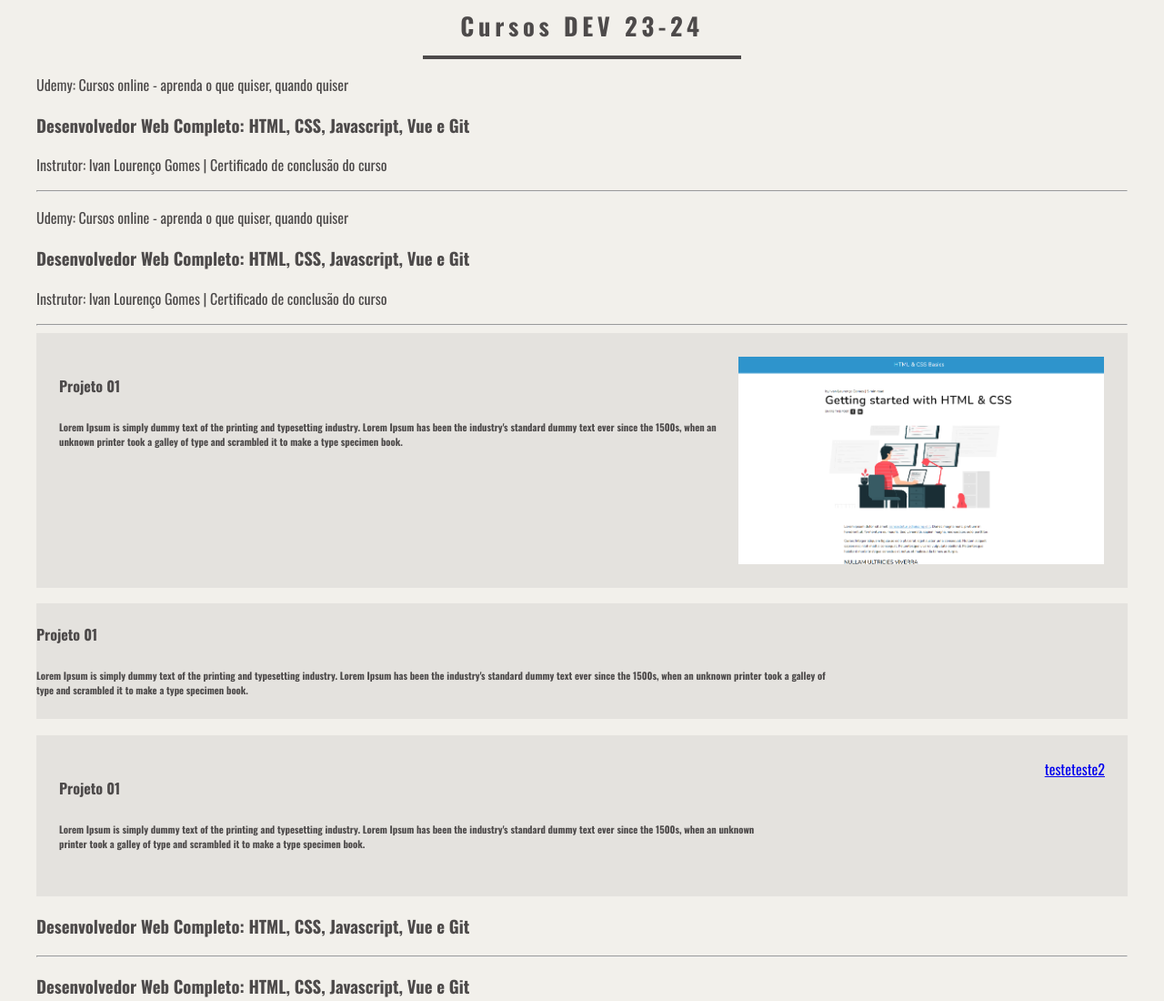
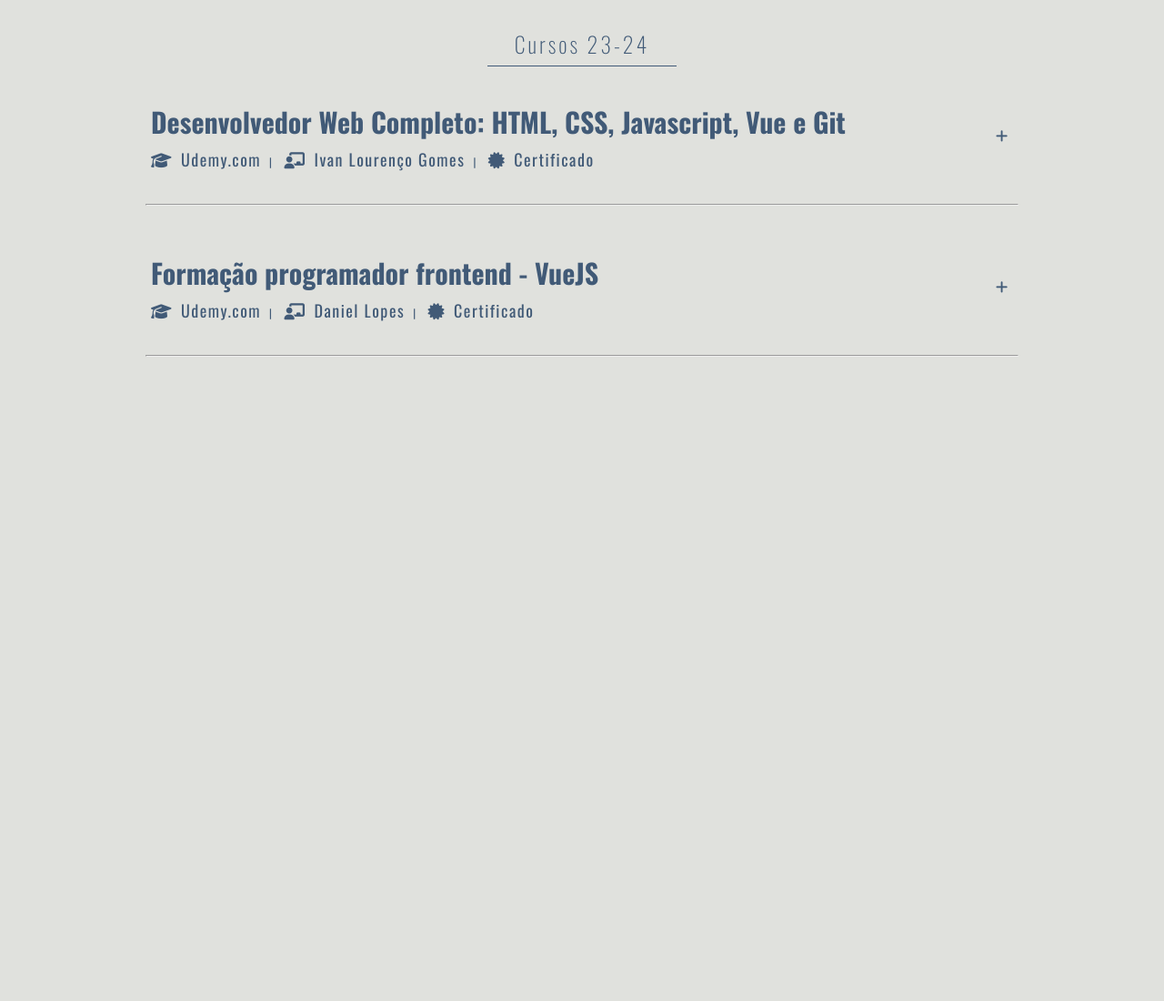
Before and after one commit to Rafaelmmt/Dev_23-24, a plain HTML site: page index.html in a window 1280 px wide. Shown: the top 1100 px of the page at 91% size. After the commit the page ends 800 px from the top, so only its background shows below. Drawn offline with nearby package versions, Linux system fonts and the light colour scheme.

Commit message:
teste publicação

```diff
--- a/index.html
+++ b/index.html
@@ -11,62 +11,108 @@
     <link rel="preconnect" href="https://fonts.googleapis.com">
     <link rel="preconnect" href="https://fonts.gstatic.com" crossorigin>
     <link href="https://fonts.googleapis.com/css2?family=Oswald:wght@200..700&display=swap" rel="stylesheet">
+    <script src="https://kit.fontawesome.com/5adf2a6df3.js" crossorigin="anonymous"></script>
     <link rel="stylesheet" href="style.css">
 
 </head>
 
 <body>
 
+    <main id="todoApp">
+
         <header>
-        Cursos DEV 23-24
-        <hr>
+            <a href="index.html">Cursos 23-24</a>
         </header>
 
-    <div>
-        <p>Udemy: Cursos online - aprenda o que quiser, quando quiser</p>
-        <h3>Desenvolvedor Web Completo: HTML, CSS, Javascript, Vue e Git</h3>
-        <p>Instrutor: Ivan Lourenço Gomes | Certificado de conclusão do curso</p>
-        <hr>
-        <p>Udemy: Cursos online - aprenda o que quiser, quando quiser</p>
-        <h3>Desenvolvedor Web Completo: HTML, CSS, Javascript, Vue e Git</h3>
-        <p>Instrutor: Ivan Lourenço Gomes | Certificado de conclusão do curso</p>
-        <hr>
+        <!-- CURSO 01 -->
+        <div class="container-cours">
+            <div class="courses">
+                <h1>Desenvolvedor Web Completo: HTML, CSS, Javascript, Vue e Git</h1>
+                <p>
+                    <i class="fa-solid fa-graduation-cap"></i>Udemy.com<span>|</span>
+                    <i class="fa-solid fa-chalkboard-user"></i>Ivan Lourenço Gomes<span>|</span>
+                    <i class="fa-solid fa-certificate"></i>Certificado
+                </p>
+            </div>
+            <i v-if="!openC01" class="fa-solid fa-plus icon-size" @click="openC01 = !openC01, openC02 = false"></i>
+            <i v-else class="fa-solid fa-minus icon-size" @click="openC01 = !openC01, openC02 = false"></i>
+        </div><hr>
 
-        <div class="projetos">
-            <div class="txt-projetos">
-                <h4>Projeto 01</h6>
-                <h6>Lorem Ipsum is simply dummy text of the printing and typesetting industry. Lorem Ipsum has been the industry's standard dummy text ever since the 1500s, when an unknown printer took a galley of type and scrambled it to make a type specimen book.</h6>
+        <!-- Projetos do CURSO 01 -->
+        <div v-if="openC01">
+
+            <!-- Projeto 01 -->
+            <div class="container-proj">
+                <div class="projects">
+                    <h1>Projeto 01: HTML e CSS</h1>
+                    <p>
+                        Projeto simulando a página principal do site de uma loja de produtos tecnológicos. HTML com elementos semânticos e CSS responsivo.
+                    </p>
                 </div>
-            <img src="media/gimp/C01_Prj01.png" alt="">
+                <a href="/projects/C01_Prj02/index.html">
+                    <img class="id23" src="media/gimp/C01_Prj02.png" alt="Site HTML + CSS">
+                </a>
             </div>
-        <hr class="fundo">
-        <div class="projetosPar">
-            <div class="txt-projetos">
-                <h4>Projeto 01</h6>
-                <h6>Lorem Ipsum is simply dummy text of the printing and typesetting industry. Lorem Ipsum has been the industry's standard dummy text ever since the 1500s, when an unknown printer took a galley of type and scrambled it to make a type specimen book.</h6>
+            <!-- Projeto 02 -->
+            <div class="container-proj">
+                <div class="projects">
+                    <h1>Projeto 02: HTML, CSS e Javascript</h1>
+                    <p>
+                        Projeto de site com elementos interativos utilizando JavaScript.
+                    </p>
                 </div>
-            <img src="media/Captura de tela 2024-02-28 001321.png" alt="">
+                <a href="/projects/C01_Prj03/index.html">
+                    <img src="media/gimp/C01_Prj03.png" alt="Site HTML + CSS + JS">
+                </a>
             </div>
-        <hr class="fundo">
-        <div class="projetos">
-            <div class="txt-projetos">
-                <h4>Projeto 01</h6>
-                <h6>Lorem Ipsum is simply dummy text of the printing and typesetting industry. Lorem Ipsum has been the industry's standard dummy text ever since the 1500s, when an unknown printer took a galley of type and scrambled it to make a type specimen book.</h6>
+            <!-- Projeto 03 -->
+            <div class="container-proj">
+                <div class="projects">
+                    <h1>Projeto 03: introdução ao VueJS</h1>
+                    <p>
+                        Projeto simulando um aplicativo de autoatendimento em lanchonete. Com apresentação dinâmica de produtos,
+                        adição e remoção de produtos ao pedido e soma dos valores totais do pedido.
+                    </p>
                 </div>
-            <img src="media/C01_Prj04.png" alt="">
-            <a href="projects/C01_Prj04/index.html">teste</a>
-            <a href="projects/C01_Prj03/index.html">teste2</a>
+                <a href="/projects/C01_Prj04/index.html">
+                    <img src="media/gimp/C01_Prj04.png" alt="Aplicação VueJS">
+                </a>
+            </div>
+            <!-- Projeto 04 -->
+            <div class="container-proj">
+                <div class="projects">
+                    <h1>Projeto 04: VueJS - Input do Usuário e o Two-way Data Binding</h1>
+                    <p>
+                        Aplicação simples com input do usuário e apresentação da informação.
+                    </p>
+                </div>
+                <a href="/projects/C01_Prj05/index.html">
+                    <img src="media/gimp/C01_Prj05.png" alt="Aplicação VueJS">
+                </a>
             </div>
 
         </div>
-    <div>
-        <h3>Desenvolvedor Web Completo: HTML, CSS, Javascript, Vue e Git</h3>
+
+        <!-- CURSO 02 -->
+        <div class="container-cours">
+            <div class="courses">
+                <h1>Formação programador frontend - VueJS</h1>
+                <p>
+                    <i class="fa-solid fa-graduation-cap"></i>Udemy.com<span>|</span>
+                    <i class="fa-solid fa-chalkboard-user"></i>Daniel Lopes<span>|</span>
+                    <i class="fa-solid fa-certificate"></i>Certificado
+                </p>
+            </div>
+            <i v-if="!openC02" class="fa-solid fa-plus icon-size" @click="openC02 = !openC02, openC01 = false"></i>
+            <i v-else class="fa-solid fa-minus icon-size" @click="openC02 = !openC02, openC01 = false"></i>
         </div><hr>
-    <div>
-        <h3>Desenvolvedor Web Completo: HTML, CSS, Javascript, Vue e Git</h3>
-    </div><hr>
+        <!-- Projetos do CURSO 02 -->
+        <div v-if="openC02">Teste</div>
 
 
+    </main>
+
+    <script src="https://unpkg.com/vue@3/dist/vue.global.js"></script>
+    <script src="main.js"></script>
 </body>
-
 </html>
--- /dev/null
+++ b/main.js
@@ -0,0 +1,13 @@
+const { createApp } = Vue
+
+createApp({
+
+  data() {
+    return {
+      testeVue: 'Vue está funcionando!',
+      openC01: false,
+      openC02: false
+    }
+  }
+
+}).mount('#todoApp')
--- a/style.css
+++ b/style.css
@@ -1,55 +1,101 @@
-body{
-    background: #f2f0EB;
-    color: #4d4a4a;
+body {
+    background-color: #e0e1dd;
     font-family: "Oswald", sans-serif;
-    width: 1200px;
-    margin-left: auto;
-    margin-right: auto;
+    color: #415a77;
+    width: 960px;
+    margin: 30px auto;
 }
 
-header{
-    font-size: 20pt;
-    font-weight: bold;
+header {
     text-align: center;
-    letter-spacing: 3.5pt;
 }
 
-header hr {
-    height: 3.5px;
-    width: 350px;
-    border-width:0;
-    color: #4d4a4a;
-    background-color: #4d4a4a;
+header a {
+    color: #415a77;
+    font-size: 24px;
+    font-weight: lighter;
+    letter-spacing: 3px;
+    padding: 6px 30px;
+    border-bottom: 1px solid #415a77;
+    cursor: pointer;
+    text-decoration: none;
 }
 
-h3 {
-    text-align: left;
+.container-cours {
+    display: flex;
+    justify-content: space-between;
 }
 
-.projetos {
+.courses h1 {
+    font-size: 30px;
+    font-weight: bold;
+    margin: 45px 6px 6px 6px;
+}
+
+.courses p {
+    font-size: 18px;
+    font-weight: normal;
+    letter-spacing: 1.5px;
+    margin: 0 0 30px 0;
+}
+
+.courses i {
+    margin: 0 9px 0 6px;
+}
+
+.courses span{
+    font-size: 12px;
+    margin: 0 6px 0 9px;
+}
+
+.icon-size {
+    font-size: 15px;
+    margin: 76px 12px 61px 0;
+}
+
+hr {
+    margin: 6px 0px;
+}
+
+.container-proj {
     display: flex;
-    background-color: #e4e2de;
-    padding: 25px;
+    justify-content: space-between;
+    align-items: center;
+    background-color: #cfd1cc;
+    margin-bottom: 6px;
 }
-.projetosPar {
-    display: flex;
-    background-color: #e4e2de;
+
+.projects h1 {
+    font-size: 21px;
+    font-weight: bold;
+    margin: 6px 24px 6px 24px;
 }
-.txtprojetos {
-    display: flex;
-    flex-direction: column-reverse;
-}
-.fundo{
-    height: 1.5px;
-    border-width:0;
-    color: #f2f0EB;
-    background-color: #f2f0EB;
+
+.projects p {
+    font-size: 15px;
+    font-weight: normal;
+    letter-spacing: 1.2px;
+    margin: 12px 12px 12px 24px;
 }
 
 img {
-    height: auto;
-    width: 35%;
-    border: #e4e2de;
-    border-style: solid;
-    border-width: 1px;
+    height: 225px;
+    width: 375px;
+    box-shadow: 0 4px 8px 0 rgba(0, 0, 0, 0.2), 0 6px 20px 0 rgba(0, 0, 0, 0.19);
+    margin: 21px 30px;
 }
+
+
+
+
+
+
+
+
+/* TABLET */
+@media screen and (max-width: 1056px) {
+    body {
+        width: 90%;
+    }
+
+}
```
Also changed, not shown: 1 other file. Lines whose indentation alone changed are shown as unchanged.
